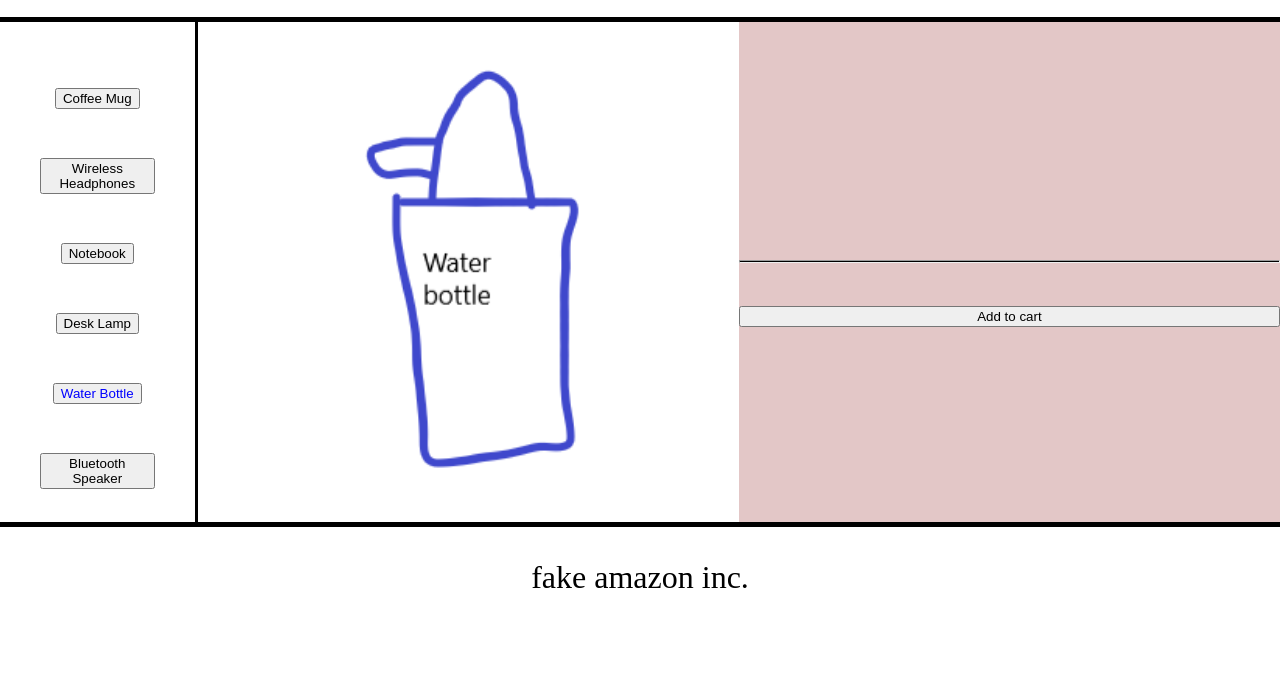
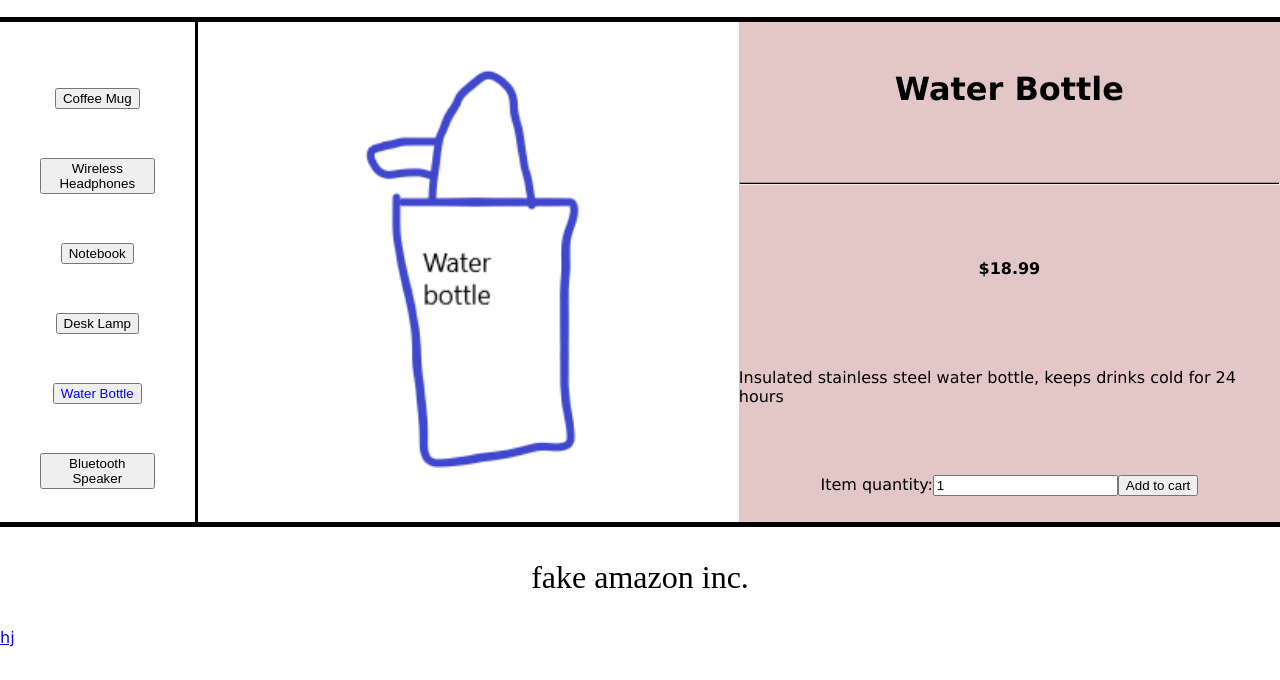
Before and after one commit to ethanvfour/fake_amazon, a plain HTML site: page index.html in a window 1280 px wide. Both pictures are taken after a click on the button "Add to cart". Shown: the part 120-800 px from the top of the page. Drawn offline with Linux system fonts and the light colour scheme.

Commit message:
Added the button functionality

```diff
--- a/index.html
+++ b/index.html
@@ -5,14 +5,13 @@
     <meta charset="UTF-8">
     <meta name="viewport" content="width=device-width, initial-scale=1.0">
     <title>Item</title> <!--to be added in the js-->
-    <script src="hi.js" defer></script>
+    <script src="/scripts/index.js" defer></script>
     <link href="styles.css" rel="stylesheet">
 </head>
 
 <body>
     <header>
         <img id="logo" src="images/amazon.png" alt="amazon logo" />
-
     </header>
     <main>
         <nav id="side">
@@ -23,25 +22,31 @@
 
         <div id="actualItem">
             <div id="info">
-
-                <img id="imgOfItem"
-                    src="https://media.istockphoto.com/id/1338205187/vector/progress-bar-in-doodle-style-vector-illustration-hand-drawn-loading-symbol-black-isolated.jpg?s=612x612&w=0&k=20&c=UwZ1AEwu_7WMzKf5olLpGQBYWB67nb82xHuf1P87czA=">
+                <img id="imgOfItem" src="/images/loading.png">
             </div>
             <div id="buyAndAllat">
                 <h1 id="name"></h1>
-                <hr style="height: 1px;">
+                <hr style="height: 1px; align-self: normal;">
                 <h4 id="price"></h4>
-                <button id="addToCart"">Add to cart</button>
+                <p id="description"></p>
+                <form id="submission">
+                    <label for="quantity">Item quantity: </label>
+                    <input type="number" id="quantity" min="1" value="1"/>
+                    <button id="addToCart">Add to cart</button>
+                </form>
             </div>
+
         </div>
         <br>
     </main>
     <footer>
 
         <p
-            style="display: flex; justify-content: center; font-family: 'Times New Roman', Times, serif; font-size: 2rem;">
-            fake amazon inc.</p>
+            style=" display: flex; justify-content: center; font-family: 'Times New Roman' , Times, serif; font-size:
+                    2rem;">
+                    fake amazon inc.</p>
     </footer>
+    <a href="cart.html"> hj</a>
 </body>
 
 </html>
--- a/hi.js
+++ b/scripts/index.js
@@ -4,6 +4,12 @@ let items;
 const loadItem = () => {
   let LeftSide = document.getElementById("imgOfItem");
   LeftSide.setAttribute("src", items[itemIndex].image);
+
+  document.getElementById("name").textContent = items[itemIndex]["name"];
+  document.getElementById("price").textContent =
+    "$" + items[itemIndex]["price"];
+  document.getElementById("description").textContent =
+    items[itemIndex]["description"];
 };
 
 const changeItem = (index) => {
@@ -67,3 +73,36 @@ document.getElementById("logo").addEventListener("click", () => {
 });
 
 loadPageWithNewItem();
+
+document.getElementById("addToCart").addEventListener("click", () =>
+  //adding the button functionality
+  {
+    event.preventDefault();
+
+    let how_many = parseInt(document.getElementById("quantity").value);
+
+    if(how_many === NaN)
+    {
+      alert("Please enter a number");
+      return;
+    }
+
+    const cart =
+      localStorage.getItem("cart") === null
+        ? {}
+        : JSON.parse(localStorage.getItem("cart"));
+
+    if(cart[items[itemIndex].name])
+    {
+      cart[items[itemIndex].name].quantity += how_many;
+    }
+    else
+    {
+      cart[items[itemIndex].name] = {
+        quantity : how_many,
+        actualItem : items[itemIndex],
+      };
+    }
+    localStorage.setItem("cart", JSON.stringify(cart));
+  }
+);
--- a/styles.css
+++ b/styles.css
@@ -96,5 +96,11 @@ header {
   height: 100%;
   width: 50%;
   flex-wrap: wrap;
-  justify-content: center;
+  justify-content:space-around;
+  align-items:center;
 }
+
+#submission
+{
+  display: flex;
+}
```
Also changed, not shown: cart.html (added).
